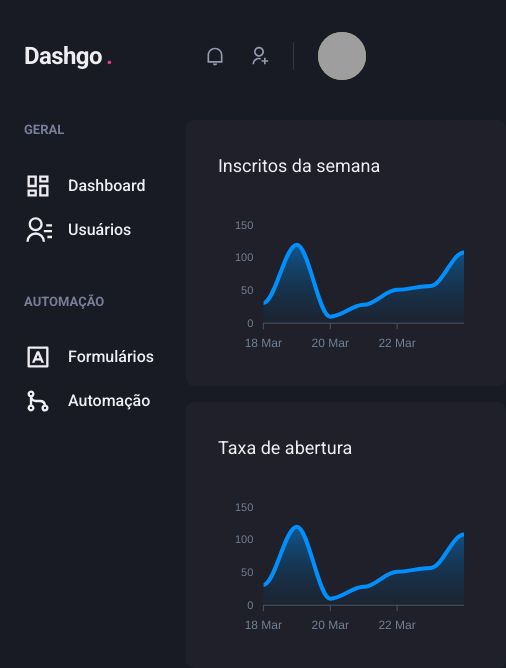
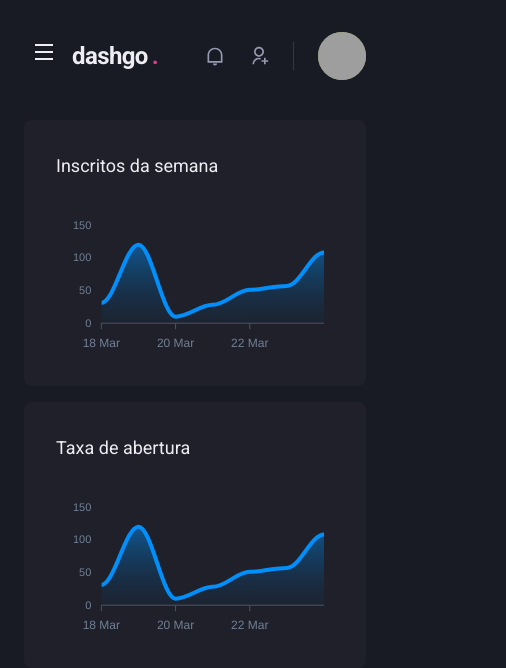
Before and after one commit to matheus-ferreira1/dashgo, a Next.js app: page /dashboard in a window 390 px wide. Shown: the top 668 px of the page, 506 px wide, since content can reach past the window. Built offline with nearby package versions, Linux system fonts and the light colour scheme; grey boxes are pictures that could not be loaded.

Commit message:
adicionada responsividade a barra de menu lateral. adicionado também menu hamburguer

```diff
--- a/src/components/Header/Logo.tsx
+++ b/src/components/Header/Logo.tsx
@@ -9,7 +9,7 @@
       letterSpacing="tight"
       w="64"
    >
-      Dashgo
+      dashgo
       <Text as="span" ml="1" color="pink.500">.</Text>
    </Text>
   )
--- a/src/components/Header/index.tsx
+++ b/src/components/Header/index.tsx
@@ -1,10 +1,14 @@
-import { Flex, useBreakpointValue } from "@chakra-ui/react";
+import { Flex, Icon, IconButton, useBreakpointValue } from "@chakra-ui/react";
+import { RiMenuLine } from "react-icons/ri";
+import { useSidebarDrawer } from "../../contexts/SidebarDrawerContext";
 import { Logo } from "./Logo";
 import { NotificationsNav } from "./NotificationsNav";
 import { Profile } from "./Profile";
 import { SearchBox } from "./SearchBox";
 
 export function Header() {
+  const { onOpen } = useSidebarDrawer()
+
   const isWideVersion = useBreakpointValue({
     base: false,
     lg: true
@@ -21,6 +25,19 @@
       px="6"
       align="center"
     >
+      { !isWideVersion && (
+        <IconButton
+          aria-label="Open navigation"
+          icon={ <Icon as={RiMenuLine} /> }
+          fontSize="24"
+          variant="unstyled"
+          onClick={onOpen}
+          mr="2"
+        >
+
+        </IconButton>
+      ) }
+
        <Logo />
 
        { isWideVersion && <SearchBox />}
--- /dev/null
+++ b/src/components/Sidebar/SidebarNav.tsx
@@ -0,0 +1,19 @@
+import { Stack } from "@chakra-ui/react";
+import { RiContactsLine, RiDashboardLine, RiGitMergeLine, RiInputMethodLine } from "react-icons/ri";
+import { NavLink } from "./NavLink";
+import { NavSection } from "./NavSection";
+
+export function SidebarNav() {
+  return (
+   <Stack spacing="12" align="flex-start">
+      <NavSection title="GERAL">
+         <NavLink icon={RiDashboardLine}>Dashboard</NavLink>
+         <NavLink icon={RiContactsLine}>Usuários</NavLink>
+      </NavSection>
+      <NavSection title="AUTOMAÇÃO">
+         <NavLink icon={RiInputMethodLine}>Formulários</NavLink>
+         <NavLink icon={RiGitMergeLine}>Automação</NavLink>
+      </NavSection>
+   </Stack>
+  )
+}
--- a/src/components/Sidebar/index.tsx
+++ b/src/components/Sidebar/index.tsx
@@ -1,22 +1,37 @@
-import React from 'react';
-import { Box, Stack } from "@chakra-ui/react";
-import { RiContactsLine, RiDashboardLine, RiGitMergeLine, RiInputMethodLine } from "react-icons/ri";
-import { NavLink } from "./NavLink";
-import { NavSection } from "./NavSection";
+import { Box, Drawer, DrawerBody, DrawerCloseButton, DrawerContent, DrawerHeader, DrawerOverlay, useBreakpointValue } from "@chakra-ui/react";
+import { useSidebarDrawer } from "../../contexts/SidebarDrawerContext";
+import { SidebarNav } from './SidebarNav';
 
 export function Sidebar() {
+  const { isOpen, onClose } = useSidebarDrawer()
+
+  const isDrawerSidebar = useBreakpointValue({
+    base: true,
+    lg: false,
+  })
+
+  if (isDrawerSidebar) {
+    return (
+      <Drawer isOpen={isOpen} placement="left" onClose={onClose}>
+        <DrawerOverlay>
+          <DrawerContent bg="gray.800" p="4">
+            <DrawerCloseButton mt="6" />
+            <DrawerHeader>Navegação</DrawerHeader>
+
+            <DrawerBody>
+              <SidebarNav />
+            </DrawerBody>
+
+          </DrawerContent>
+        </DrawerOverlay>
+
+      </Drawer>
+    )
+  }
+
   return (
     <Box as="aside" w="64" mr="8">
-       <Stack spacing="12" align="flex-start">
-         <NavSection title="GERAL">
-            <NavLink icon={RiDashboardLine}>Dashboard</NavLink>
-            <NavLink icon={RiContactsLine}>Usuários</NavLink>
-         </NavSection>
-         <NavSection title="AUTOMAÇÃO">
-            <NavLink icon={RiInputMethodLine}>Formulários</NavLink>
-            <NavLink icon={RiGitMergeLine}>Automação</NavLink>
-         </NavSection>
-       </Stack>
+       <SidebarNav />
     </Box>
   )
 }
--- /dev/null
+++ b/src/contexts/SidebarDrawerContext.tsx
@@ -0,0 +1,28 @@
+import { useDisclosure, UseDisclosureReturn } from "@chakra-ui/react";
+import { useRouter } from "next/router";
+import { createContext, ReactNode, useContext, useEffect } from "react"
+
+interface SidebarDrawerContextProps {
+   children: ReactNode;
+}
+
+type SidebarDrawerContextData = UseDisclosureReturn
+
+const SidebarDrawerContext = createContext({} as SidebarDrawerContextData);
+
+export function SidebarDrawerProvider({ children }: SidebarDrawerContextProps) {
+   const disclosure = useDisclosure()
+   const router = useRouter()
+
+   useEffect(() => {
+      disclosure.onClose()
+   }, [router.asPath])
+
+   return (
+    <SidebarDrawerContext.Provider value={disclosure}>
+       {children}
+    </SidebarDrawerContext.Provider>
+  )
+}
+
+export const useSidebarDrawer = () => useContext(SidebarDrawerContext)
--- a/src/pages/_app.tsx
+++ b/src/pages/_app.tsx
@@ -1,11 +1,14 @@
 import { AppProps } from 'next/app'
 import { ChakraProvider } from '@chakra-ui/react'
 import { theme } from '../styles/theme'
+import { SidebarDrawerProvider } from '../contexts/SidebarDrawerContext'
 
 function MyApp({ Component, pageProps }: AppProps) {
   return (
   <ChakraProvider theme={theme}>
-    <Component {...pageProps} />
+    <SidebarDrawerProvider>
+      <Component {...pageProps} />
+    </SidebarDrawerProvider>
   </ChakraProvider>
   )
 }
```
